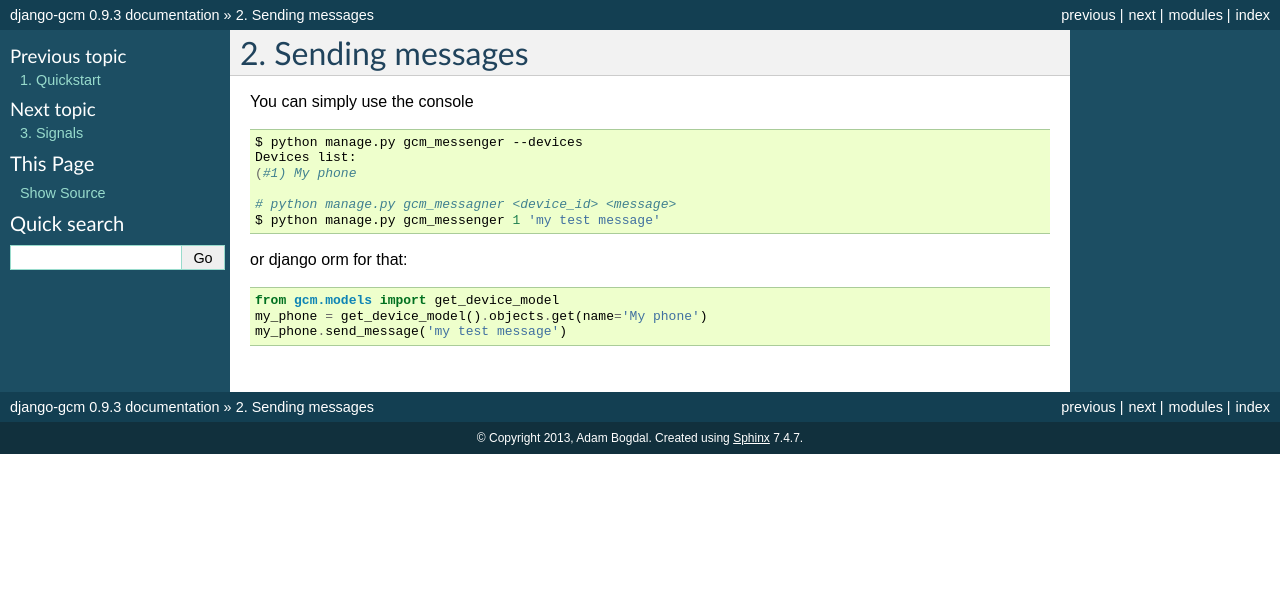
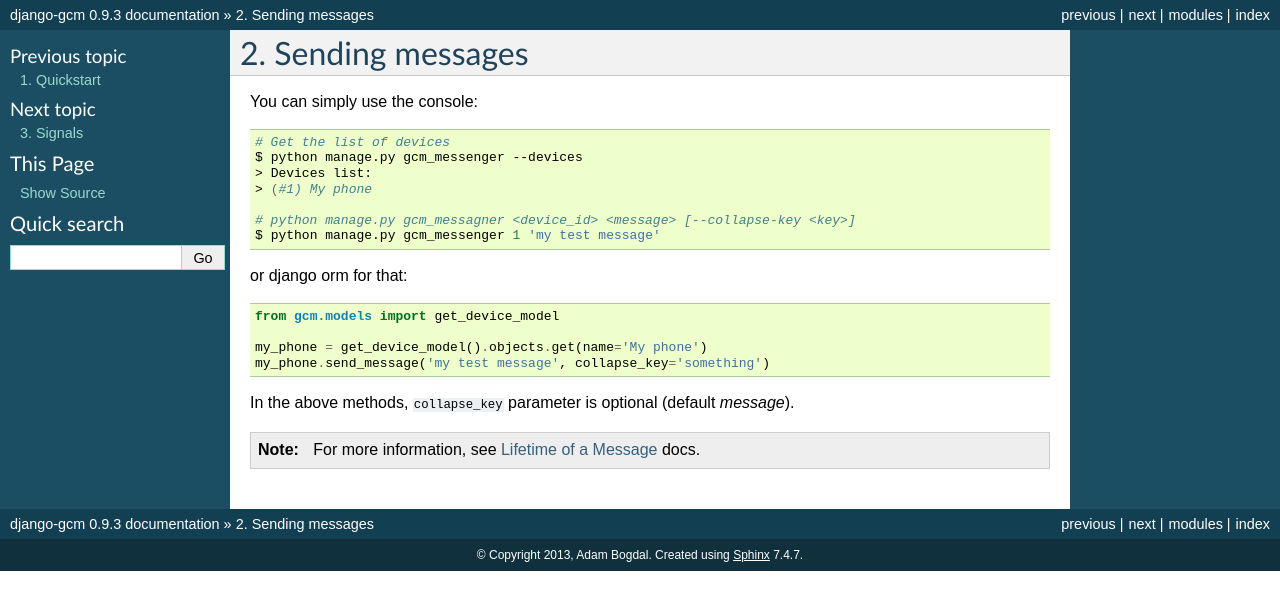
Before and after one commit to bogdal/django-gcm, a Sphinx documentation site: the page built from docs/sending_messages.rst, in a window 1280 px wide. Shown: the top 610 px of the page. Built offline with Sphinx 7.4.7, drawn with Linux system fonts in a browser that asks for light colours.

Commit message:
Update docs

```diff
--- a/docs/authentication.rst
+++ b/docs/authentication.rst
@@ -1,7 +1,7 @@
 Api key authentication
 ======================
 
-Allows you to manage access to the GCM api using one of the available ``tastypie`` authentication method - `ApiKeyAuthentication`.
+Allows you to manage access to the GCM api using one of the available ``tastypie`` authentication methods - `ApiKeyAuthentication`.
 
 .. _django-tastypie Authentication: http://django-tastypie.readthedocs.org/en/latest/authentication.html
 
@@ -89,7 +89,7 @@ You need to hook your resource class up in your ``urls.py`` file:
     )
 
 
-Include your ``urls.py`` file to the main URL router:
+Include your ``urls.py`` file in the main URL router:
 
 .. code-block:: python
 
--- a/docs/sending_messages.rst
+++ b/docs/sending_messages.rst
@@ -1,19 +1,27 @@
 Sending messages
 ================
 
-You can simply use the console
+You can simply use the console:
 
 .. code-block:: bash
 
+    # Get the list of devices
     $ python manage.py gcm_messenger --devices
-    Devices list:
-    (#1) My phone
+    > Devices list:
+    > (#1) My phone
 
-    # python manage.py gcm_messagner <device_id> <message>
+    # python manage.py gcm_messagner <device_id> <message> [--collapse-key <key>]
     $ python manage.py gcm_messenger 1 'my test message'
 
 or django orm for that::
 
     from gcm.models import get_device_model
+
     my_phone = get_device_model().objects.get(name='My phone')
-    my_phone.send_message('my test message')
+    my_phone.send_message('my test message', collapse_key='something')
+
+In the above methods, ``collapse_key`` parameter is optional (default `message`).
+
+.. _Lifetime of a Message: http://developer.android.com/google/gcm/adv.html
+
+.. note:: For more information, see `Lifetime of a Message`_ docs.
--- a/docs/signals.rst
+++ b/docs/signals.rst
@@ -13,7 +13,7 @@ Signals
 
    ``device``
         An instance of ``gcm.models.Device`` (see :ref:`extending_device`)
-        representing the registered device.
+        represents the registered device.
 
    ``request``
        The ``HttpRequest`` in which the device was registered.
@@ -27,7 +27,7 @@ Signals
 
    ``device``
         An instance of ``gcm.models.Device`` (see :ref:`extending_device`)
-        representing the unregistered device.
+        represents the unregistered device.
 
    ``request``
        The ``HttpRequest`` in which the device was unregistered.
```
